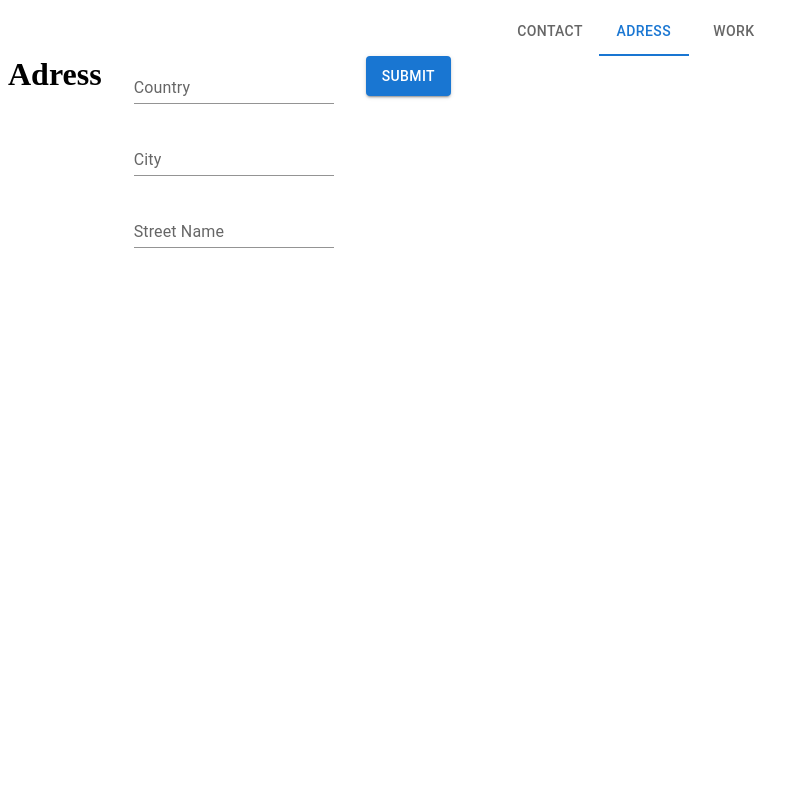
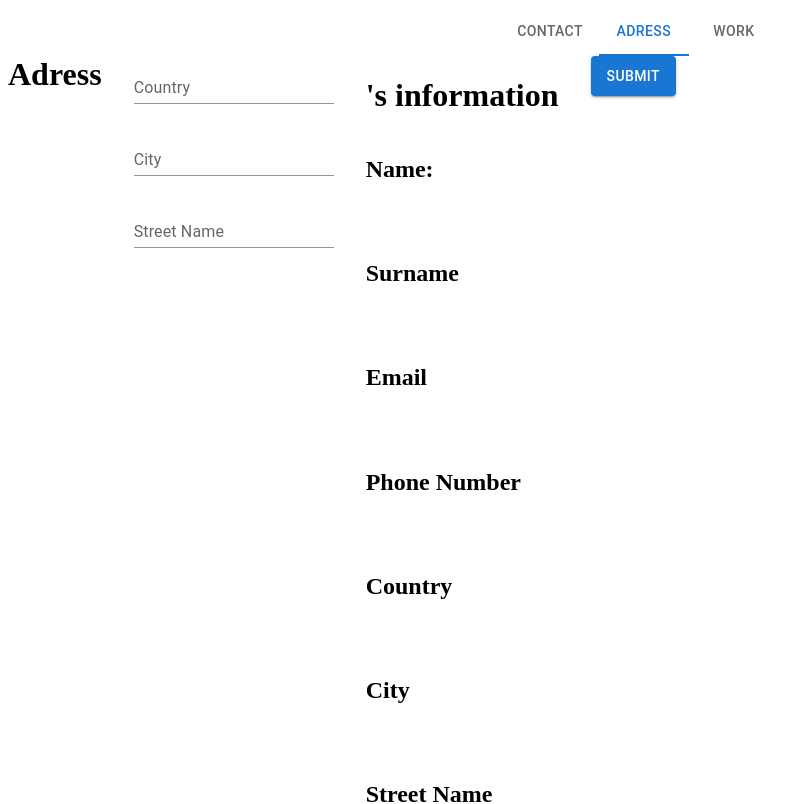
Before and after one commit to Frajdi/react-training, a React (Create React App) app: page /adress in a window 1280 px wide. Shown: the top 804 px of the page, without its empty margins (0-808 px from the left). Built offline with nearby package versions, Linux system fonts and the light colour scheme.

Commit message:
Ad live user data

```diff
--- a/src/MultiPageForm/Home.jsx
+++ b/src/MultiPageForm/Home.jsx
@@ -2,6 +2,7 @@ import { useState } from "react";
 import { Button, Stack, Tab, Tabs } from "@mui/material";
 import { Outlet } from "react-router-dom";
 import { useNavigate, useMatch } from "react-router-dom";
+import Data from "./Data";
 
 
 export const Home = () => {
@@ -57,9 +58,8 @@ export const Home = () => {
                 <Tab value="work" label="Work" />
             </Tabs>
             <Stack direction={"row"} spacing={4}>
-            {/* <DataContext.Provider value={{ formData, setFormData }}> */}
                 <Outlet />
-            {/* </DataContext.Provider> */}
+                <Data />
             <Button onClick={onSubmit} variant="contained" sx={{height: 40}}>Submit</Button>
             </Stack>
         </>
```
